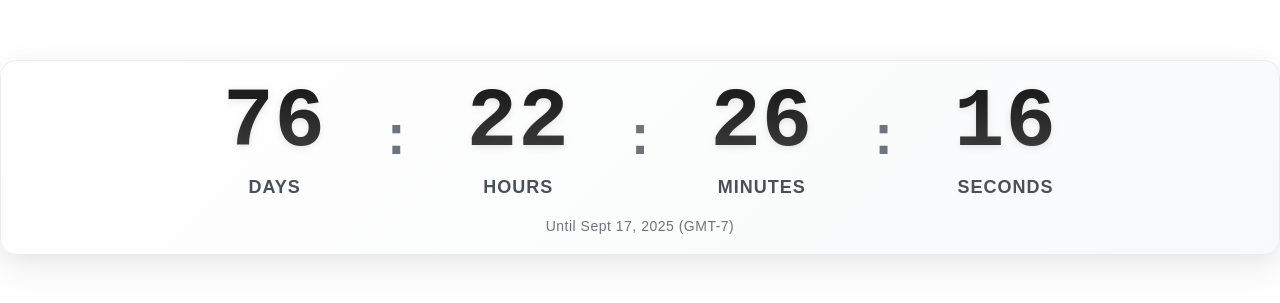
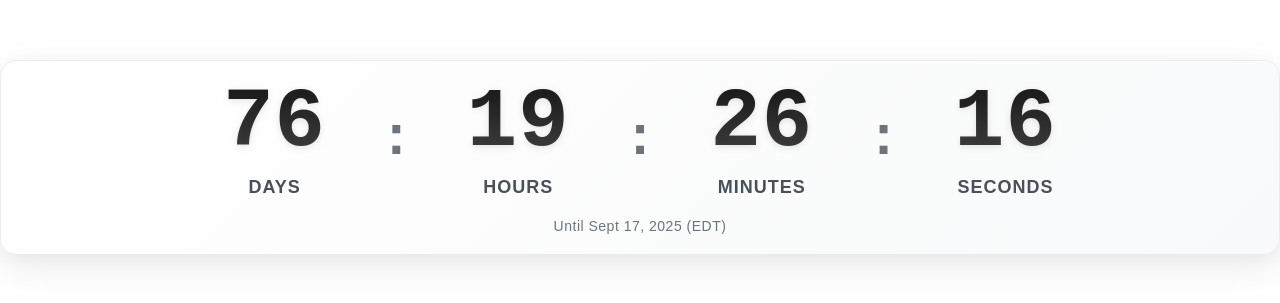
Before and after one commit to MarvyAyman/countdown-timer-lightmode, a plain HTML site: page index.html in a window 1280 px wide. Shown: the part 243-546 px from the top of the page. Drawn offline with Linux system fonts and the light colour scheme.

Commit message:
Update index.html

```diff
--- a/index.html
+++ b/index.html
@@ -163,13 +163,13 @@
     </div>
 
     <div class="footer-info">
-      Until Sept 17, 2025 (GMT-7)
+      Until Sept 17, 2025 (EDT)
     </div>
   </div>
 
   <script>
     function updateCountdown() {
-      const target = new Date("2025-09-17T00:00:00-07:00");
+      const target = new Date("2025-09-17T00:00:00-04:00");
       const now = new Date();
       const diff = target - now;
 
```
